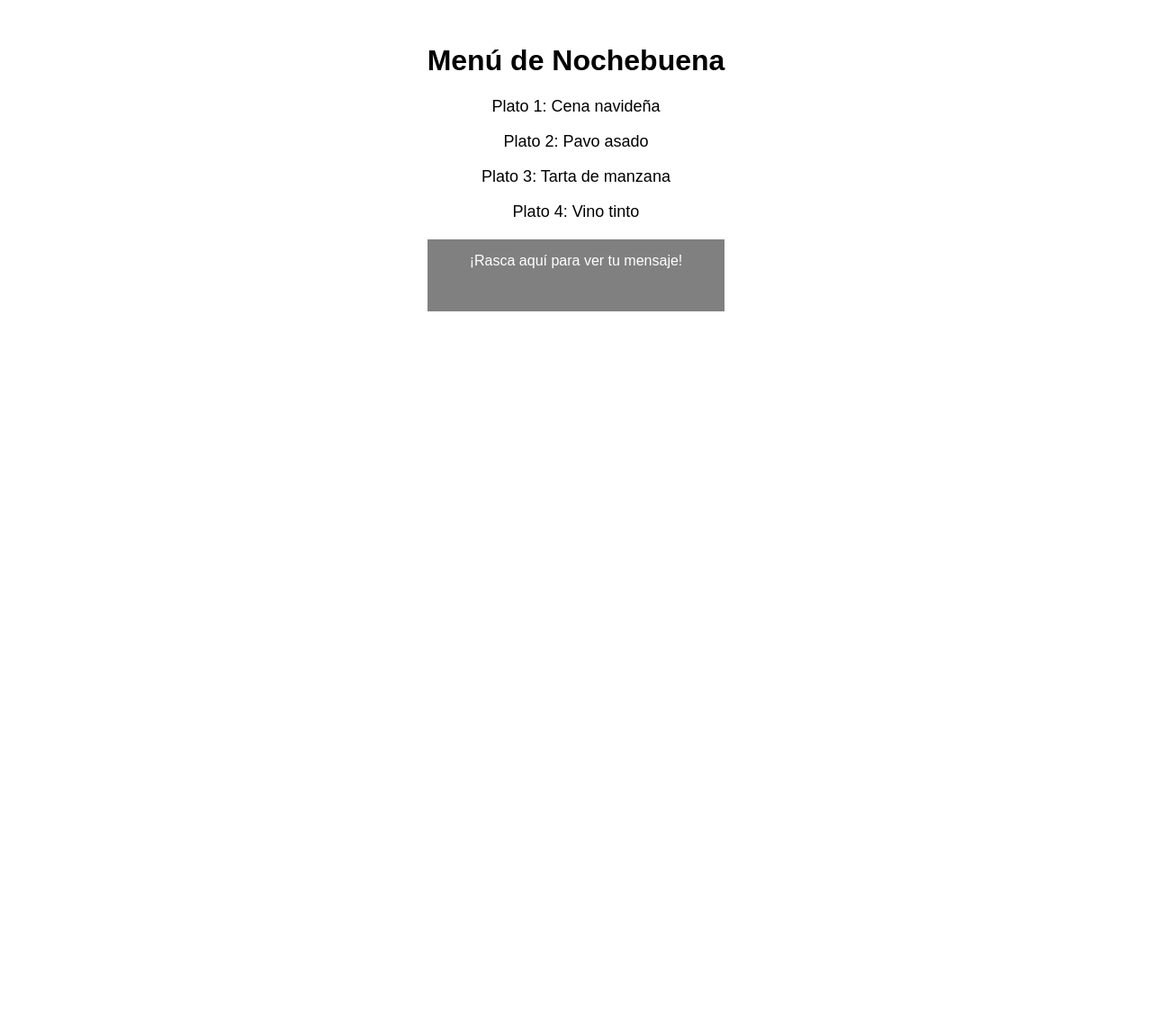
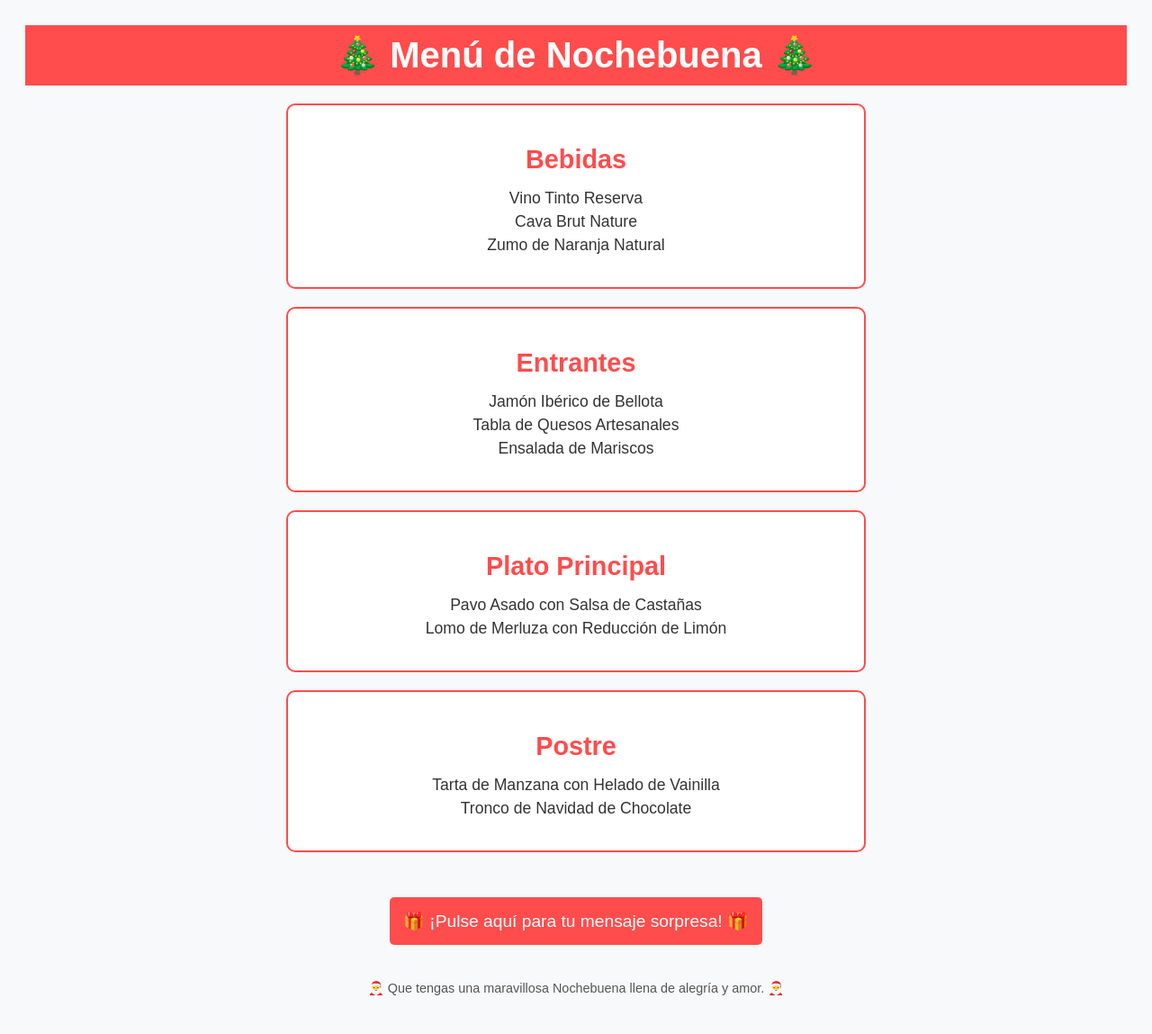
Before and after one commit to ManuelCAZALLA/MenuNocheBuena, a Flask app: page / in a window 1280 px wide. Shown: the whole page at 90% size. Before the commit the page ends 346 px from the top, so only its background shows below. Run offline with Flask 3, Linux system fonts and the light colour scheme; some libraries are stand-ins or nearby versions.

Commit message:
[Toque navideño a templates]

```diff
--- a/app.py
+++ b/app.py
@@ -1,3 +1,4 @@
+import os
 from flask import Flask, render_template
 import random
 
@@ -7,16 +8,16 @@ app = Flask(__name__)
 frases = [
     "Abuelo te acuerdas cuando tirastes el porrón por el balcón porque estaba vacío.",
     "Abuela te acuerdas aquella vez que por mas que rezabas para llegar a casa sin cagarte, no hubo ayuda divina?.",
-    "Disfruta de esta Nochebuena rodeado de tus seres queridos.",
-    "Que la magia de la Navidad te ilumine siempre.",
-    "¡Que tengas una maravillosa Nochebuena llena de amor!"
+    "Abuelo es cierto que no te comiste el plato de sopa, porque no tenías cuchara?.",
+    "Abuela te acuerdas cuando mandaste al abuelo a por un poco de huevo hilado? Compro 2 kilos.",
+    "Abuela te acuerda cuando fuiste a los Villares y andastes mas que en el reto Araque?"
+    "Os acordais la navidad tan buena que pasó el cura al llevarse el jamon de 200 euros"
 ]
 
 @app.route('/')
 def home():
-    # Seleccionar una frase aleatoria
     frase_aleatoria = random.choice(frases)
-    return render_template('index.html', frase=frase_aleatoria)
+    return render_template('index.html', frase = frase_aleatoria)
 
 if __name__ == "__main__":
     app.run(debug=True)
--- a/templates/index.html
+++ b/templates/index.html
@@ -4,38 +4,123 @@
     <meta charset="UTF-8">
     <meta name="viewport" content="width=device-width, initial-scale=1.0">
     <title>Menú de Nochebuena</title>
+    <script src="https://cdn.jsdelivr.net/npm/sweetalert2@11"></script>
     <style>
         body {
-            font-family: Arial, sans-serif;
+            font-family: 'Arial', sans-serif;
             text-align: center;
+            background-color: #f8f9fa;
+            color: #333;
             padding: 20px;
         }
-        .menu {
-            font-size: 18px;
+        header {
+            background-color: #ff4c4c;
+            color: white;
+            padding: 10px 0;
             margin-bottom: 20px;
         }
+        header h1 {
+            font-size: 2.5rem;
+            margin: 0;
+        }
+        .menu-section {
+            margin: 20px auto;
+            max-width: 600px;
+            padding: 20px;
+            border: 2px solid #ff4c4c;
+            border-radius: 10px;
+            background-color: #fff;
+        }
+        .menu-section h2 {
+            color: #ff4c4c;
+            margin-bottom: 15px;
+            font-size: 1.8rem;
+        }
+        .menu-section ul {
+            list-style: none;
+            padding: 0;
+        }
+        .menu-section ul li {
+            margin: 5px 0;
+            font-size: 1.1rem;
+        }
         .rasca {
-            background-color: gray;
+            margin-top: 30px;
+            padding: 15px;
+            background-color: #ff4c4c;
             color: white;
-            width: 300px;
-            height: 50px;
-            margin: 0 auto;
-            padding: 15px;
+            border: none;
+            border-radius: 5px;
+            font-size: 1.2rem;
             cursor: pointer;
+            transition: background-color 0.3s ease;
+        }
+        .rasca:hover {
+            background-color: #d43d3d;
+        }
+        footer {
+            margin-top: 40px;
+            font-size: 0.9rem;
+            color: #555;
         }
     </style>
 </head>
 <body>
-    <h1>Menú de Nochebuena</h1>
-    <div class="menu">
-        <p>Plato 1: Cena navideña</p>
-        <p>Plato 2: Pavo asado</p>
-        <p>Plato 3: Tarta de manzana</p>
-        <p>Plato 4: Vino tinto</p>
+    <header>
+        <h1>🎄 Menú de Nochebuena 🎄</h1>
+    </header>
+
+    <div class="menu-section">
+        <h2>Bebidas</h2>
+        <ul>
+            <li>Vino Tinto Reserva</li>
+            <li>Cava Brut Nature</li>
+            <li>Zumo de Naranja Natural</li>
+        </ul>
     </div>
 
-    <div class="rasca" onclick="alert('{{ frase }}')">
-        ¡Rasca aquí para ver tu mensaje!
+    <div class="menu-section">
+        <h2>Entrantes</h2>
+        <ul>
+            <li>Jamón Ibérico de Bellota</li>
+            <li>Tabla de Quesos Artesanales</li>
+            <li>Ensalada de Mariscos</li>
+        </ul>
     </div>
+
+    <div class="menu-section">
+        <h2>Plato Principal</h2>
+        <ul>
+            <li>Pavo Asado con Salsa de Castañas</li>
+            <li>Lomo de Merluza con Reducción de Limón</li>
+        </ul>
+    </div>
+
+    <div class="menu-section">
+        <h2>Postre</h2>
+        <ul>
+            <li>Tarta de Manzana con Helado de Vainilla</li>
+            <li>Tronco de Navidad de Chocolate</li>
+        </ul>
+    </div>
+
+    <button class="rasca" onclick="mostrarMensaje('{{ frase }}')">
+        🎁 ¡Pulse aquí para tu mensaje sorpresa! 🎁
+    </button>
+
+    <footer>
+        <p>🎅 Que tengas una maravillosa Nochebuena llena de alegría y amor. 🎅</p>
+    </footer>
+
+    <script>
+        function mostrarMensaje(frase) {
+            Swal.fire({
+                title: '🎅 Mensaje Navideño 🎅',
+                text: frase,
+                icon: 'info',
+                confirmButtonText: '¡Feliz Navidad!'
+            });
+        }
+    </script>
 </body>
 </html>
```
